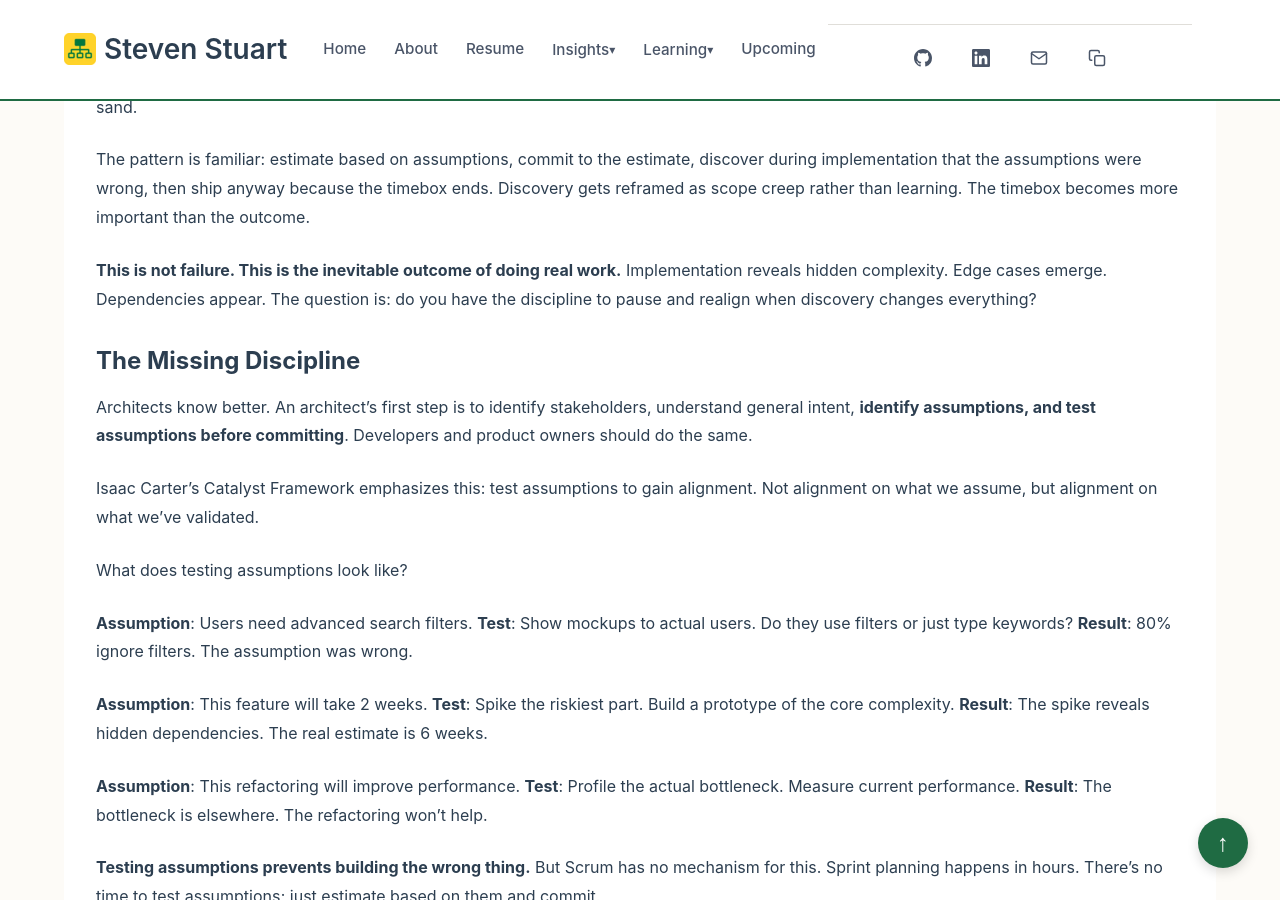
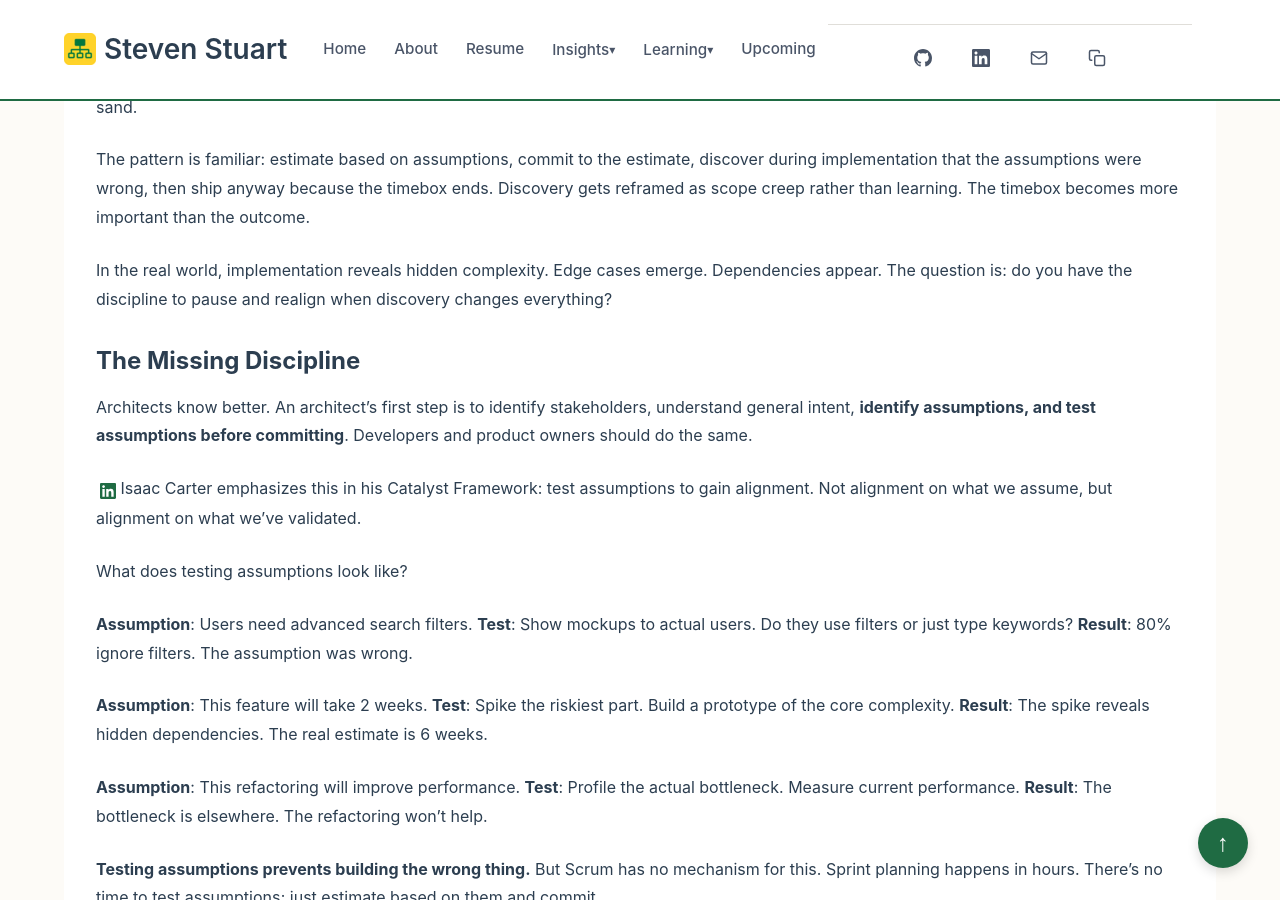
Before and after one commit to stevenstuartm/stevenstuartm.github.io, a Jekyll site: the page built from _posts/2025-10-23-the-agile-masquerade.md, in a window 1280 px wide and 900 px high, scrolled down 1200 px. Built offline with Jekyll 4.4.1, drawn with Linux system fonts in a browser that asks for light colours; some of the changed text lies outside the part shown.

Commit message:
Adding links for the content references in latest agile post

```diff
--- a/_includes/linkedin-link.html
+++ b/_includes/linkedin-link.html
@@ -2,12 +2,4 @@
   LinkedIn icon link component
   Parameters:
     - url: LinkedIn profile URL (required)
-{% endcomment %}
-
-{% if include.url %}
-<a href="{{ include.url }}" target="_blank" rel="noopener noreferrer" aria-label="LinkedIn Profile">
-    <svg width="20" height="20" viewBox="0 0 24 24" fill="currentColor">
-        <path d="M20.447 20.452h-3.554v-5.569c0-1.328-.027-3.037-1.852-3.037-1.853 0-2.136 1.445-2.136 2.939v5.667H9.351V9h3.414v1.561h.046c.477-.9 1.637-1.85 3.37-1.85 3.601 0 4.267 2.37 4.267 5.455v6.286zM5.337 7.433c-1.144 0-2.063-.926-2.063-2.065 0-1.138.92-2.063 2.063-2.063 1.14 0 2.064.925 2.064 2.063 0 1.139-.925 2.065-2.064 2.065zm1.782 13.019H3.555V9h3.564v11.452zM22.225 0H1.771C.792 0 0 .774 0 1.729v20.542C0 23.227.792 24 1.771 24h20.451C23.2 24 24 23.227 24 22.271V1.729C24 .774 23.2 0 22.222 0h.003z"/>
-    </svg>
-</a>
-{% endif %}
+{% endcomment %}{% if include.url %}<a href="{{ include.url }}" target="_blank" rel="noopener noreferrer" aria-label="LinkedIn Profile" style="display: inline-block; vertical-align: middle; margin-left: 4px;"><svg width="16" height="16" viewBox="0 0 24 24" fill="currentColor" style="display: inline-block; vertical-align: middle;"><path d="M20.447 20.452h-3.554v-5.569c0-1.328-.027-3.037-1.852-3.037-1.853 0-2.136 1.445-2.136 2.939v5.667H9.351V9h3.414v1.561h.046c.477-.9 1.637-1.85 3.37-1.85 3.601 0 4.267 2.37 4.267 5.455v6.286zM5.337 7.433c-1.144 0-2.063-.926-2.063-2.065 0-1.138.92-2.063 2.063-2.063 1.14 0 2.064.925 2.064 2.063 0 1.139-.925 2.065-2.064 2.065zm1.782 13.019H3.555V9h3.564v11.452zM22.225 0H1.771C.792 0 0 .774 0 1.729v20.542C0 23.227.792 24 1.771 24h20.451C23.2 24 24 23.227 24 22.271V1.729C24 .774 23.2 0 22.222 0h.003z"/></svg></a>{% endif %}
--- a/_posts/2025-10-23-the-agile-masquerade.md
+++ b/_posts/2025-10-23-the-agile-masquerade.md
@@ -31,13 +31,13 @@ Estimating based on untested assumptions is not planning. It's guessing. And whe
 
 The pattern is familiar: estimate based on assumptions, commit to the estimate, discover during implementation that the assumptions were wrong, then ship anyway because the timebox ends. Discovery gets reframed as scope creep rather than learning. The timebox becomes more important than the outcome.
 
-**This is not failure. This is the inevitable outcome of doing real work.** Implementation reveals hidden complexity. Edge cases emerge. Dependencies appear. The question is: do you have the discipline to pause and realign when discovery changes everything?
+In the real world, implementation reveals hidden complexity. Edge cases emerge. Dependencies appear. The question is: do you have the discipline to pause and realign when discovery changes everything?
 
 ### The Missing Discipline
 
 Architects know better. An architect's first step is to identify stakeholders, understand general intent, **identify assumptions, and test assumptions before committing**. Developers and product owners should do the same.
 
-Isaac Carter's Catalyst Framework emphasizes this: test assumptions to gain alignment. Not alignment on what we assume, but alignment on what we've validated.
+{% include linkedin-link.html url="https://www.linkedin.com/in/isaac-carter/" %} Isaac Carter emphasizes this in his Catalyst Framework: test assumptions to gain alignment. Not alignment on what we assume, but alignment on what we've validated.
 
 What does testing assumptions look like?
 
@@ -107,7 +107,7 @@ The framework isn't the enemy. The lack of discipline is. **The point is simpler
 
 ## What Real Agreement Requires
 
-The AAA Cycle provides the discipline:
+The [AAA Cycle](/study-guides/sdlc/aaa-cycle.html) provides the discipline:
 
 **Align** = Understand the problem before proposing solutions
 - What are we trying to accomplish?
@@ -156,7 +156,7 @@ Interval-based frameworks make alignment harder. The timebox becomes the commitm
 
 This doesn't mean interval-based frameworks doom teams to misalignment. But they require extra discipline to maintain focus on outcomes over bureaucracy. Teams must consciously resist the pressure to ship incomplete work just because the calendar says so, and actively work to stay aligned on actual value delivery.
 
-The SDLC landscape offers many approaches: Shape Up prioritizes shaping work before betting on it. Kanban focuses on flow and continuous delivery. Lean emphasizes eliminating waste by validating assumptions early. Each has strengths.
+The SDLC landscape offers many approaches: [Shape Up](/study-guides/sdlc/shape-up.html) prioritizes shaping work before betting on it. Kanban focuses on flow and continuous delivery. Lean emphasizes eliminating waste by validating assumptions early. Each has strengths.
 
 But no framework can prevent organizational dysfunction. Leadership that demands certainty over understanding will corrupt any approach. What matters isn't the framework. It's the discipline of real agreement: identify assumptions, test them, commit to quantifiable outcomes, realign when discovery demands it.
 
```
